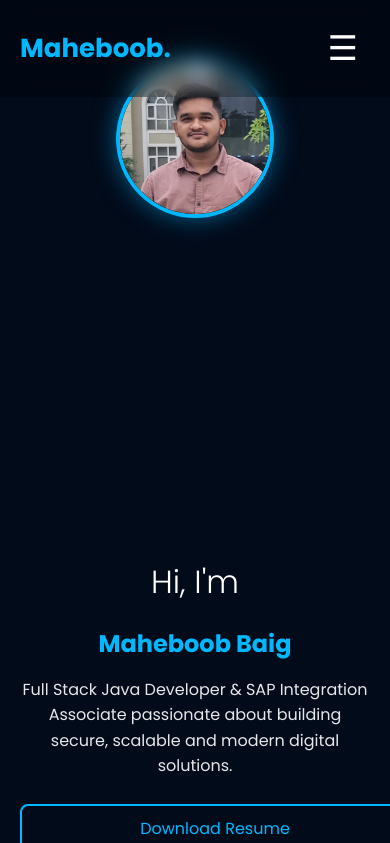
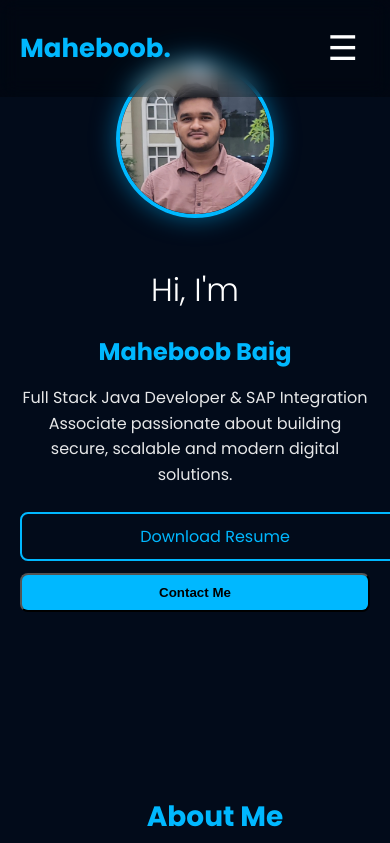
Before and after one commit to Maheboob-baig15/portfolio, a React (Create React App) app: page / in a window 390 px wide. Shown: the top 843 px of the page. Built offline with nearby package versions, Linux system fonts and the light colour scheme.

Commit message:
Fix mobile layout gap by removing 100vh constraint

```diff
--- a/src/styles/Home.css
+++ b/src/styles/Home.css
@@ -179,3 +179,15 @@
     margin-top: 0 !important;
   }
 }
+
+/* ============================================
+   REAL MOBILE FIX (REMOVE 100vh ISSUE)
+=============================================== */
+@media (max-width: 900px) {
+  .home-container {
+    min-height: auto !important;   /* 🔥 THIS IS THE KEY */
+    padding-top: 60px !important;
+    padding-bottom: 40px !important;
+    gap: 16px !important;
+  }
+}
```
